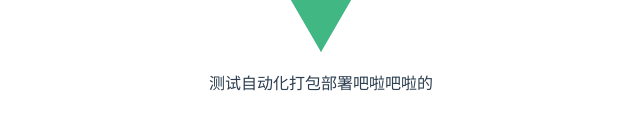
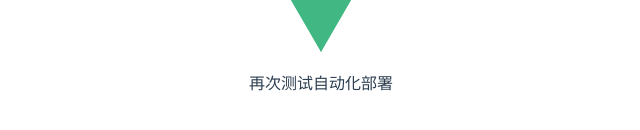
Before and after one commit to hello-zsh/fe-share, a Vue app: page / in a window 1280 px wide. Shown: the part 194-324 px from the top of the page, without its empty margins (319-959 px from the left). Built offline with nearby package versions, Linux system fonts and the light colour scheme.

Commit message:
test自动化部署

```diff
--- a/src/components/HelloWorld.vue
+++ b/src/components/HelloWorld.vue
@@ -1,14 +1,14 @@
 <!--
  * @Author: your name
  * @Date: 2021-02-04 18:36:10
- * @LastEditTime: 2021-02-07 22:59:00
+ * @LastEditTime: 2021-02-07 23:09:21
  * @LastEditors: Please set LastEditors
  * @Description: In User Settings Edit
  * @FilePath: /fe-share/src/components/HelloWorld.vue
 -->
 <template>
   <div>
-    测试自动化打包部署吧啦吧啦的
+    再次测试自动化部署
   </div>
 </template>
 
```
